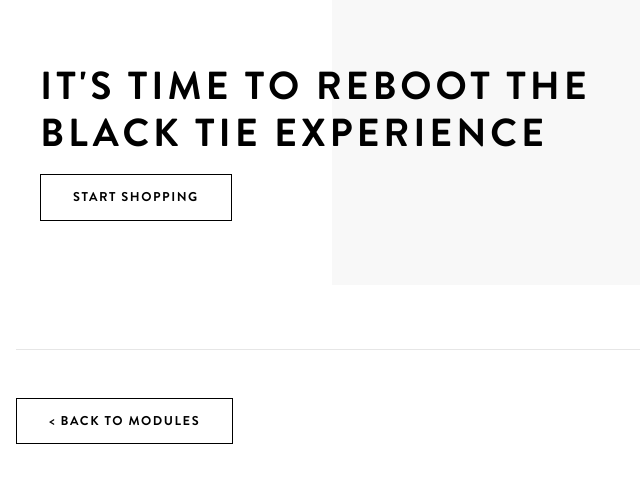
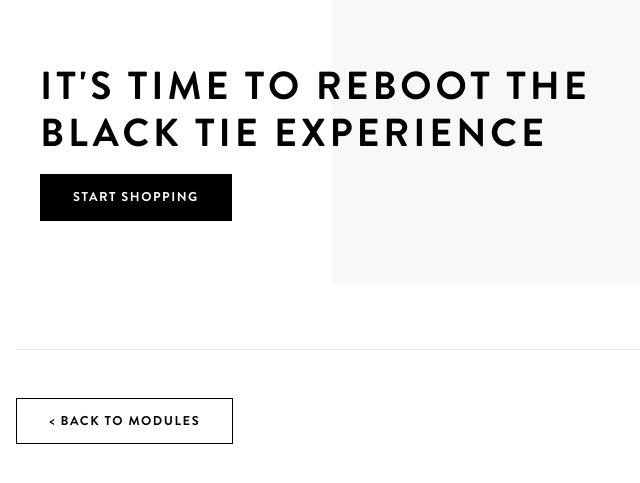
Before and after one commit to generationtux/styleguide, a Jekyll site: the page built from _modules/offset-bg-color-right.html, in a window 1280 px wide. Shown: the top 483 px of the page, without its empty margins (0-640 px from the left). Built offline with Jekyll 4.4.1, drawn with Linux system fonts in a browser that asks for light colours.

Commit message:
makes div btns a so they more react friendly

```diff
--- a/_modules/offset-bg-color-left.html
+++ b/_modules/offset-bg-color-left.html
@@ -9,7 +9,7 @@ container-type: none
 			<h1 class="uppercase">
 				It's Time To Reboot The Black Tie Experience
 			</h1>
-			<div class="btn btn-hollow-primary h6 pusher-xs-top-md">Start Shopping</div>
+			<a class="btn btn-primary pusher-xs-top-md">Start Shopping</a>
 		</div>
 	</div>
 
--- a/_modules/offset-bg-color-right.html
+++ b/_modules/offset-bg-color-right.html
@@ -9,7 +9,7 @@ container-type: none
 			<h1 class="uppercase">
 				It's Time To Reboot The Black Tie Experience
 			</h1>
-			<div class="btn btn-hollow-primary h6 pusher-xs-top-md">Start Shopping</div>
+			<a class="btn btn-primary pusher-xs-top-md">Start Shopping</a>
 		</div>
 	</div>
 
```
